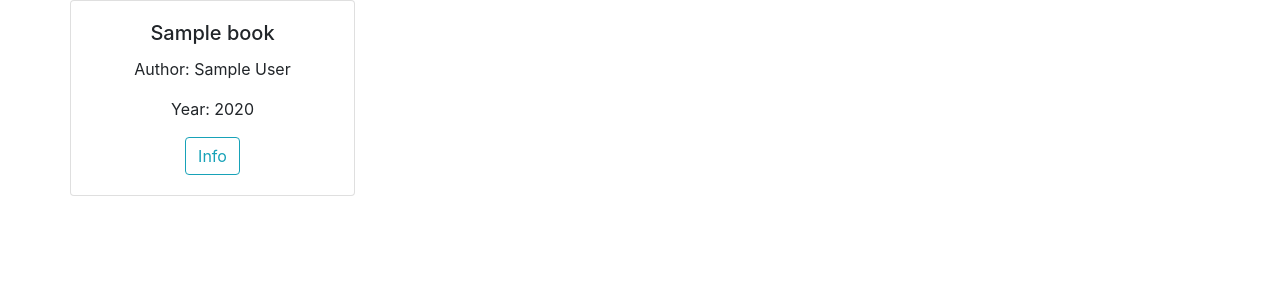
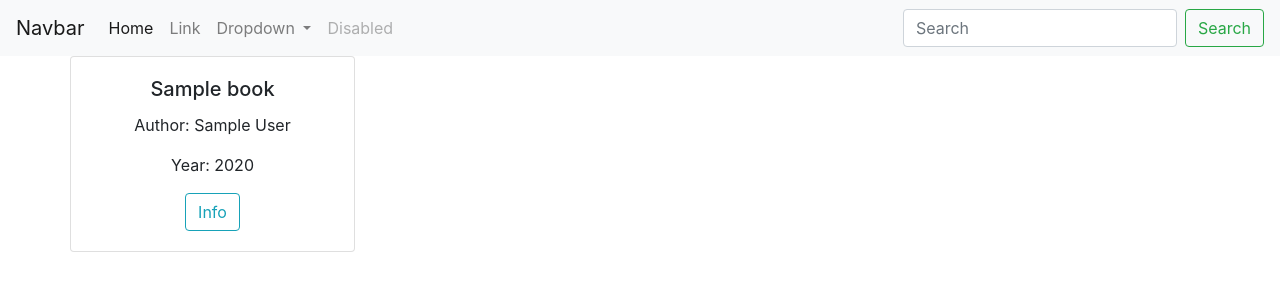
Before and after one commit to chivyDISC/book, a Flask app: page / in a window 1280 px wide. Shown: the top 300 px of the page. Run offline with Flask 2, Linux system fonts and the light colour scheme; tables that the repository leaves empty hold one stand-in row (values such as "Sample post"); some libraries are stand-ins or nearby versions.

Commit message:
Fix index

```diff
--- a/templates/index.html
+++ b/templates/index.html
@@ -11,6 +11,41 @@
     <link rel="stylesheet" href="https://stackpath.bootstrapcdn.com/bootstrap/4.3.1/css/bootstrap.min.css" integrity="sha384-ggOyR0iXCbMQv3Xipma34MD+dH/1fQ784/j6cY/iJTQUOhcWr7x9JvoRxT2MZw1T" crossorigin="anonymous">
 </head>
 <body>
+        <nav class="navbar navbar-expand-lg navbar-light bg-light">
+                <a class="navbar-brand" href="#">Navbar</a>
+                <button class="navbar-toggler" type="button" data-toggle="collapse" data-target="#navbarSupportedContent" aria-controls="navbarSupportedContent" aria-expanded="false" aria-label="Toggle navigation">
+                  <span class="navbar-toggler-icon"></span>
+                </button>
+
+                <div class="collapse navbar-collapse" id="navbarSupportedContent">
+                  <ul class="navbar-nav mr-auto">
+                    <li class="nav-item active">
+                      <a class="nav-link" href="#">Home <span class="sr-only">(current)</span></a>
+                    </li>
+                    <li class="nav-item">
+                      <a class="nav-link" href="#">Link</a>
+                    </li>
+                    <li class="nav-item dropdown">
+                      <a class="nav-link dropdown-toggle" href="#" id="navbarDropdown" role="button" data-toggle="dropdown" aria-haspopup="true" aria-expanded="false">
+                        Dropdown
+                      </a>
+                      <div class="dropdown-menu" aria-labelledby="navbarDropdown">
+                        <a class="dropdown-item" href="#">Action</a>
+                        <a class="dropdown-item" href="#">Another action</a>
+                        <div class="dropdown-divider"></div>
+                        <a class="dropdown-item" href="#">Something else here</a>
+                      </div>
+                    </li>
+                    <li class="nav-item">
+                      <a class="nav-link disabled" href="#" tabindex="-1" aria-disabled="true">Disabled</a>
+                    </li>
+                  </ul>
+                  <form class="form-inline my-2 my-lg-0">
+                    <input class="form-control mr-sm-2" type="search" placeholder="Search" aria-label="Search">
+                    <button class="btn btn-outline-success my-2 my-sm-0" type="submit">Search</button>
+                  </form>
+                </div>
+              </nav>
     <div class="container">
         <div class="row">
                 {% for book in books %}
```
